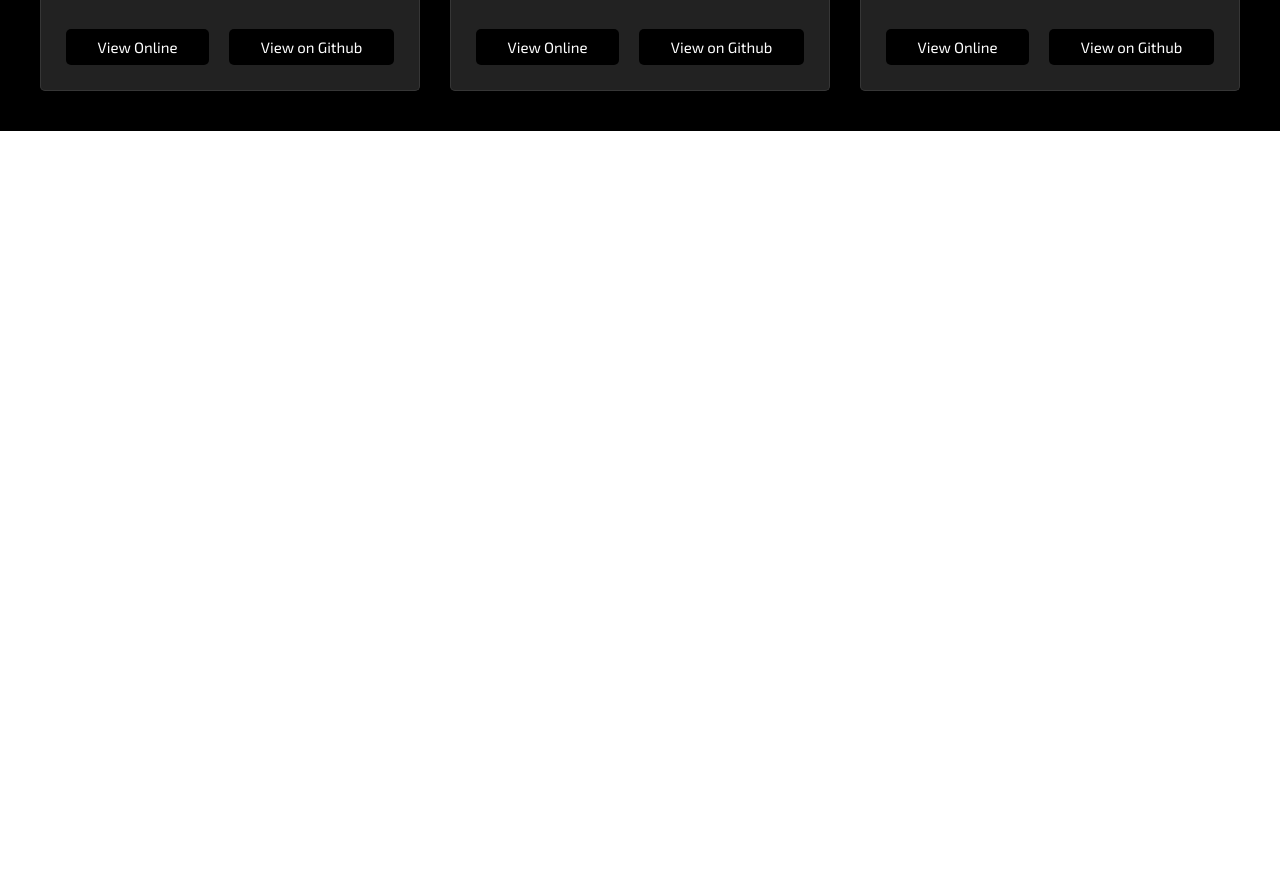
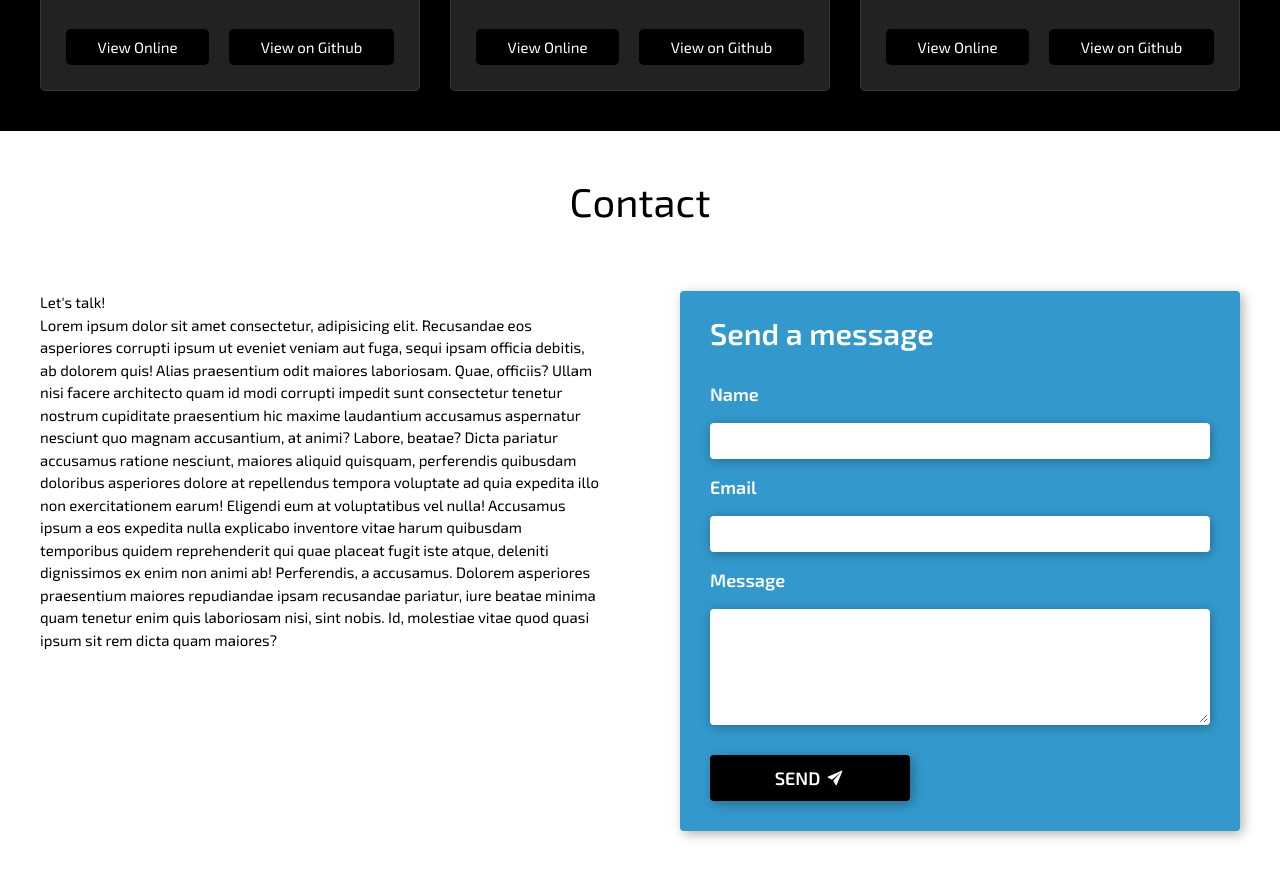
Before and after one commit to ElvisKnapman/elvis-knapman-portfolio-site, a Next.js app: page / in a window 1280 px wide. Shown: the part 1040-1911 px from the top of the page. Before the commit the page ends 1171 px from the top, so only its background shows below. Built offline with nearby package versions, Linux system fonts and the light colour scheme.

Commit message:
create base contact component and styles.. add react-icons

```diff
--- /dev/null
+++ b/components/Contact/Contact.module.scss
@@ -0,0 +1,96 @@
+.section-text {
+  color: var(--black);
+}
+
+.contact-grid {
+  display: grid;
+  grid-template-columns: repeat(2, 1fr);
+  gap: 8rem;
+}
+
+.form {
+  display: flex;
+  flex-direction: column;
+  padding: 3rem;
+  background-color: var(--accent);
+  border-radius: 4px;
+  box-shadow: 3px 3px 12px hsla(0, 0%, 0%, 0.3);
+
+  color: var(--white);
+
+  .form-heading {
+    font-size: 3rem;
+    margin: -1rem 0 2rem;
+    font-weight: var(--bold);
+  }
+
+  label {
+    margin: 0.5rem 0;
+    font-size: 1.8rem;
+    font-weight: var(--bold);
+  }
+
+  input,
+  textarea {
+    margin: 1rem 0;
+    border: 2px solid transparent;
+    outline: none;
+    padding: 0.6rem 1rem;
+    border-radius: inherit;
+    font-size: 1.7rem;
+    font-family: var(--font);
+    font-weight: var(--bold);
+    box-shadow: 1px 2px 12px hsla(0, 0%, 0%, 0.3);
+    transition: border 0.2s ease-in;
+
+    &:focus {
+      border-color: black;
+    }
+  }
+
+  .submit-button {
+    display: flex;
+    align-items: center;
+    margin-top: 2rem;
+    outline: none;
+    border: none;
+    border: 2px solid transparent;
+    padding: 1rem 1rem;
+    font-size: 1.8rem;
+    font-family: var(--font);
+    font-weight: var(--bold);
+    text-transform: uppercase;
+    background-color: var(--primary);
+    color: var(--secondary);
+    max-width: 20rem;
+    border-radius: inherit;
+    text-align: center;
+    justify-content: center;
+    gap: 0.5rem;
+    box-shadow: inherit;
+
+    &:hover {
+      cursor: pointer;
+    }
+
+    &:hover {
+      .email-icon {
+        animation-name: mailAnimation;
+        animation-timing-function: ease-in-out;
+        animation-duration: 0.3s;
+      }
+    }
+  }
+}
+
+@keyframes mailAnimation {
+  0% {
+    transform: translate(0);
+  }
+  50% {
+    transform: translate(5px, -5px);
+  }
+  100% {
+    transform: translate(0);
+  }
+}
--- /dev/null
+++ b/components/Contact/Contact.tsx
@@ -0,0 +1,63 @@
+import styles from './Contact.module.scss';
+import { IoIosSend } from 'react-icons/io';
+const Contact = () => {
+  return (
+    <section
+      className={`section-container bg-secondary ${styles['section-text']}`}>
+      <div className='container'>
+        <h2 className='section-heading'>Contact</h2>
+        <div className={styles['contact-grid']}>
+          <div className={styles['contact-info']}>
+            <h3>Let&apos;s talk!</h3>
+            <p>
+              Lorem ipsum dolor sit amet consectetur, adipisicing elit.
+              Recusandae eos asperiores corrupti ipsum ut eveniet veniam aut
+              fuga, sequi ipsam officia debitis, ab dolorem quis! Alias
+              praesentium odit maiores laboriosam. Quae, officiis? Ullam nisi
+              facere architecto quam id modi corrupti impedit sunt consectetur
+              tenetur nostrum cupiditate praesentium hic maxime laudantium
+              accusamus aspernatur nesciunt quo magnam accusantium, at animi?
+              Labore, beatae? Dicta pariatur accusamus ratione nesciunt, maiores
+              aliquid quisquam, perferendis quibusdam doloribus asperiores
+              dolore at repellendus tempora voluptate ad quia expedita illo non
+              exercitationem earum! Eligendi eum at voluptatibus vel nulla!
+              Accusamus ipsum a eos expedita nulla explicabo inventore vitae
+              harum quibusdam temporibus quidem reprehenderit qui quae placeat
+              fugit iste atque, deleniti dignissimos ex enim non animi ab!
+              Perferendis, a accusamus. Dolorem asperiores praesentium maiores
+              repudiandae ipsam recusandae pariatur, iure beatae minima quam
+              tenetur enim quis laboriosam nisi, sint nobis. Id, molestiae vitae
+              quod quasi ipsum sit rem dicta quam maiores?
+            </p>
+          </div>
+          <div className={styles['contact-form']}>
+            <form className={styles['form']}>
+              <h3 className={styles['form-heading']}>Send a message</h3>
+              <label htmlFor='name'>Name</label>
+              <input type='text' id='name' />
+
+              <label htmlFor='email'>Email</label>
+              <input type='email' id='email' />
+
+              <label htmlFor='message'>Message</label>
+              <textarea
+                name='message'
+                id='message'
+                cols={5}
+                rows={5}></textarea>
+              <button className={styles['submit-button']} type='submit'>
+                Send{' '}
+                <IoIosSend
+                  className={styles['email-icon']}
+                  style={{ fontSize: '2rem' }}
+                />
+              </button>
+            </form>
+          </div>
+        </div>
+      </div>
+    </section>
+  );
+};
+
+export default Contact;
--- a/package.json
+++ b/package.json
@@ -10,7 +10,8 @@
   "dependencies": {
     "next": "12.0.8",
     "react": "17.0.2",
-    "react-dom": "17.0.2"
+    "react-dom": "17.0.2",
+    "react-icons": "^4.3.1"
   },
   "devDependencies": {
     "@types/node": "17.0.12",
--- a/pages/index.tsx
+++ b/pages/index.tsx
@@ -4,6 +4,7 @@ import Head from 'next/head';
 import NavBar from '../components/NavBar/Navbar';
 import About from '../components/About/About';
 import Projects from '../components/Projects/Projects';
+import Contact from '../components/Contact/Contact';
 
 import styles from '../styles/Home.module.scss';
 
@@ -23,6 +24,7 @@ const Home: NextPage = () => {
         <NavBar />
         <About />
         <Projects />
+        <Contact />
       </main>
     </div>
   );
```
Also changed, not shown: 1 other file (tests, documents, lock files or other folders).
